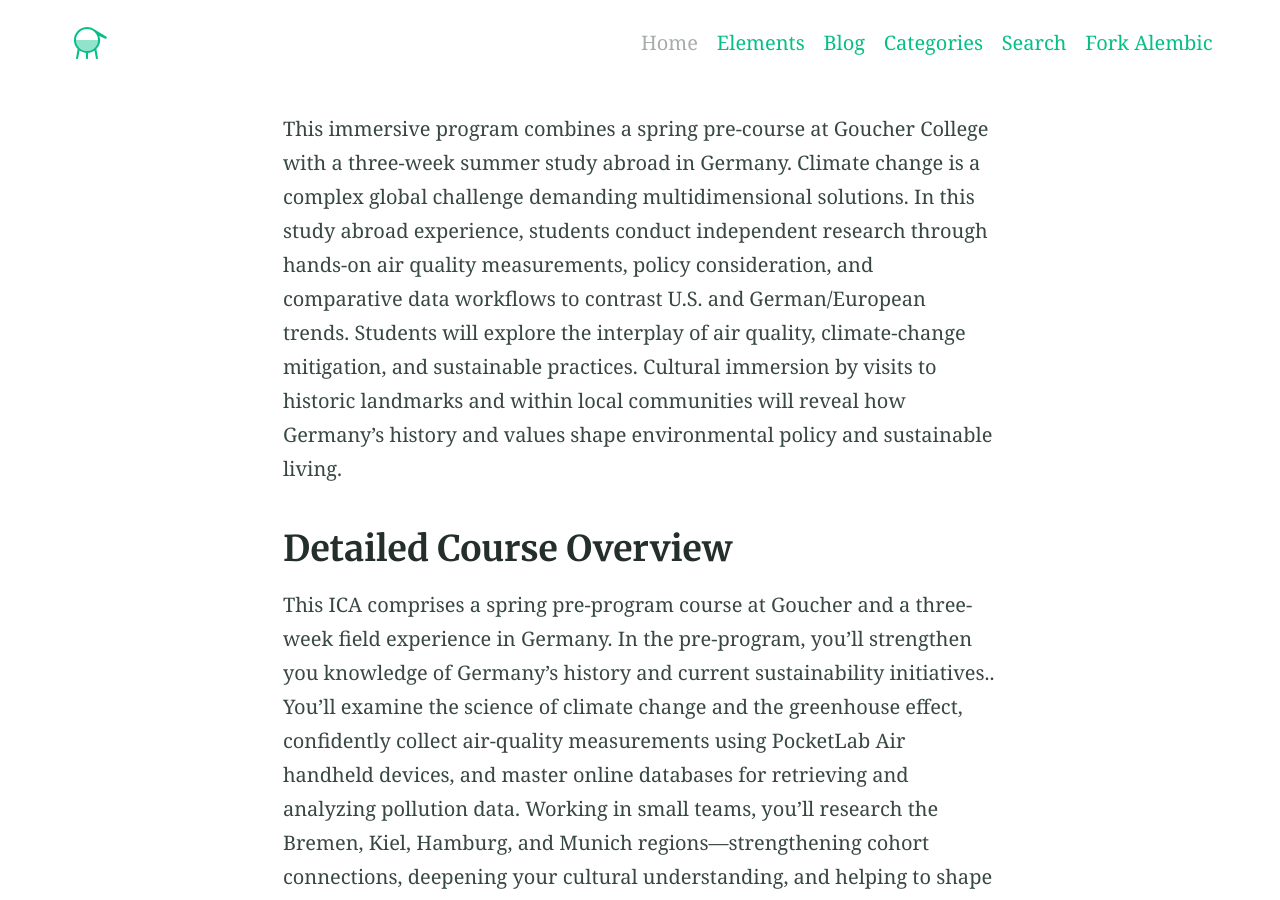
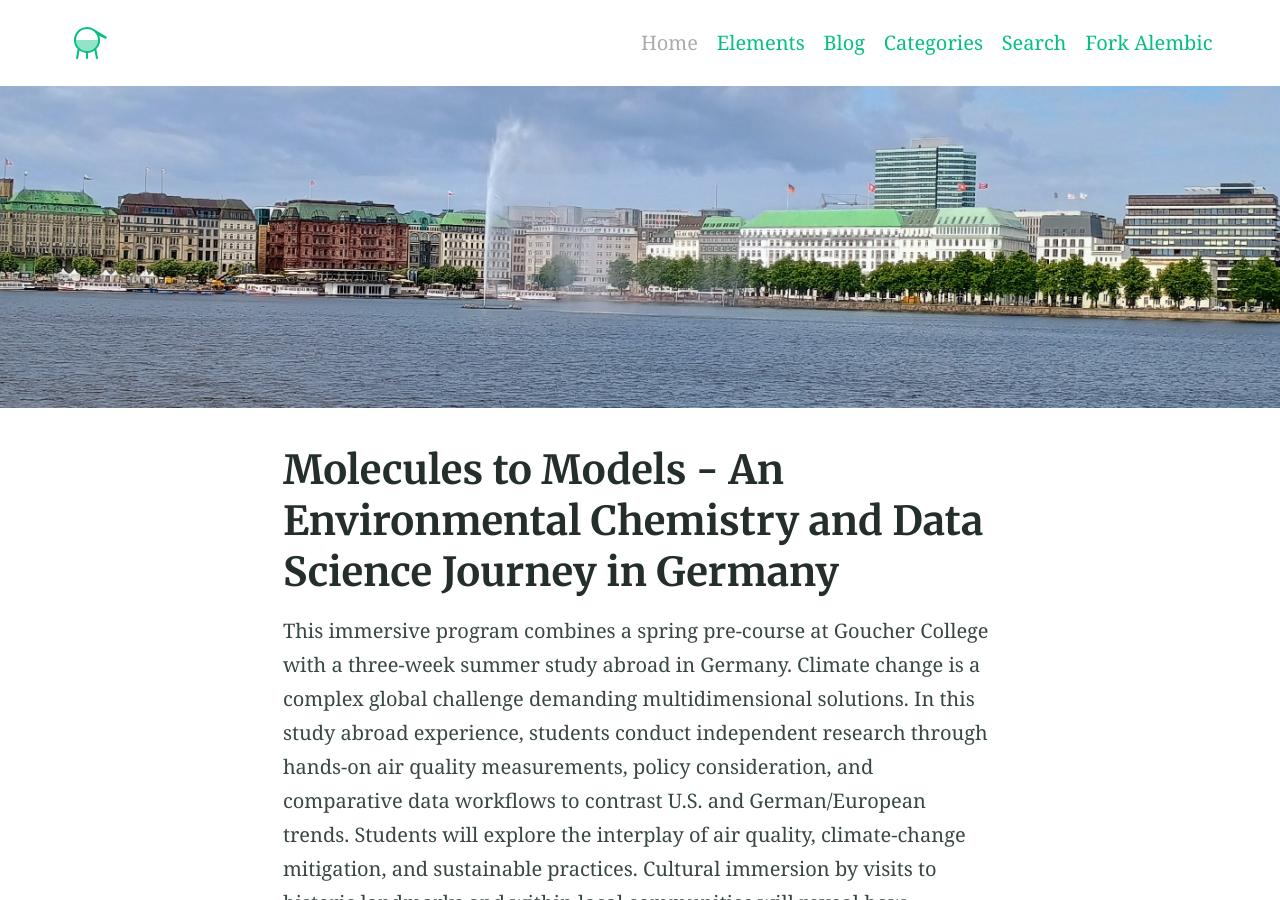
Before and after one commit to narock/germany_ica, a Jekyll site: the page built from index.md, in a window 1280 px wide and 900 px high. Built offline with Jekyll 4.4.1, drawn with Linux system fonts in a browser that asks for light colours.

Commit message:
Update index.md

```diff
--- a/index.md
+++ b/index.md
@@ -1,5 +1,5 @@
 ---
-title: Molecules to Models: An Environmental Chemistry and Data Science Journey in Germany
+title: Molecules to Models - An Environmental Chemistry and Data Science Journey in Germany
 feature_image: "assets/images/hamburg_wide.jpg"
 ---
 
```
